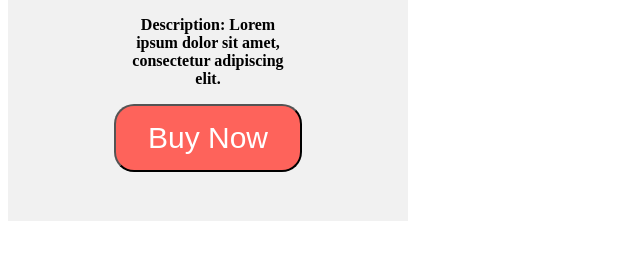
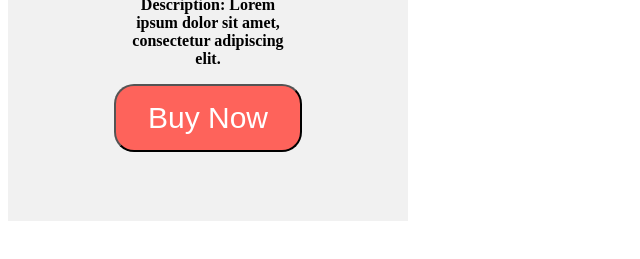
Before and after one commit to acciojob/pricing-card-UtsavKumar126, a website: page main.html in a window 1280 px wide. Shown: the part 337-596 px from the top of the page, without its empty margins (0-640 px from the left). Drawn offline with Linux system fonts and the light colour scheme.

Commit message:
created a submission

```diff
--- a/main.html
+++ b/main.html
@@ -14,7 +14,7 @@
 		<img class="image"src="https://m.media-amazon.com/images/I/71hAlOXEXiL._SX425_.jpg">
 		<h1 style="text-align:center">Pricing Card</h1>
 		<h3 style="text-align:center;margin-top:-20px">Price: Rs.200</h3>
-		<p  style="text-align:center"><strong>Description: Lorem<br>ipsum dolor sit amet,<br>consectetur adipiscing<br>elit.</strong></p>
+		<p  style="text-align:center;margin-top:-20px"><strong>Description: Lorem<br>ipsum dolor sit amet,<br>consectetur adipiscing<br>elit.</strong></p>
 		<center><button class="button">Buy Now</button></center>
 	</div>
 
```
